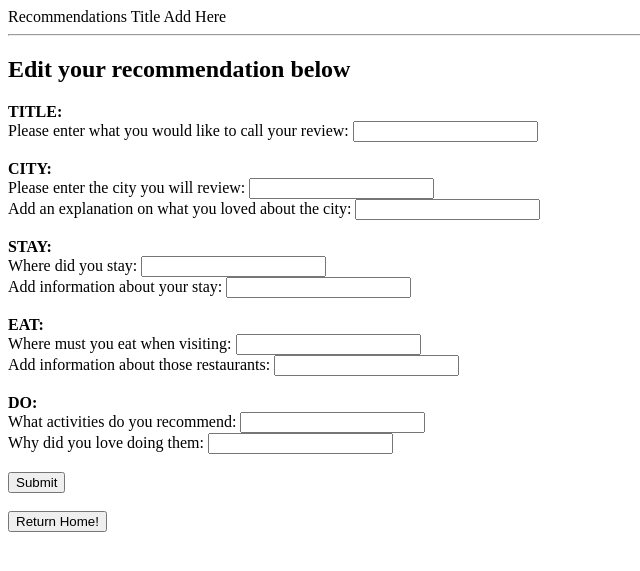
After one commit to EmilySerota/Trip_Rec_Project, a Flask app: page /recommendations/1/edit in a window 1280 px wide. The commit adds this page. Shown: the top 571 px of the page, without its empty margins (0-640 px from the left). Run offline with Flask 2, Linux system fonts and the light colour scheme; data that the repository does not hold is empty.

Commit message:
working routes

```diff
--- a/server.py
+++ b/server.py
@@ -96,7 +96,7 @@ def city_name_search():
     #pull in object info for that specific city - purpose: to get city id
     city_obj = City.query.filter_by(city_name=city_name).first()
 
-    #will need to add soemthing in case noone has reviewed the city
+    #will need to add logic in case noone has reviewed the city
     #if city_obj == None:
 
     #get the user rec object for all cities of that name
@@ -131,7 +131,7 @@ def add_rec_to_db():
     city_info = request.form.get('city_info')
 
 
-    #create the city obj if it doesn't exist other wise get the city_id ror recs instantiation.
+    #create the city obj if it doesn't exist other wise get the city_id for recs instantiation.
     city_obj = City.query.filter_by(city_name=city_name).first()
 
     if city_obj == None:
@@ -153,10 +153,80 @@ def add_rec_to_db():
     db.session.commit()
 
     flash("Awesome! You've created a recommendation")
-    return redirect('/')
-    #return redirect(f'/recommendations/{recommendations.rec_id}')
+    return redirect(f'/recommendations/{recommendation.rec_id}')
 
 
+
+@app.route('/view_recommendation/<int:rec_id>')
+def view_rec(rec_id):
+    """show an individual recommendation"""
+
+    recommendation = Recommendation.query.get(rec_id)
+    return render_template('recommendation_view.html', recommendation=recommendation)
+
+
+@app.route('/recommendations/edit')
+def edit_page():
+    """return list of a user's recommendations - can select edit from this page"""
+
+    #get username & user id info
+    username = session['username']
+    user_obj = User.query.filter_by(username=username).first()
+    user_id = user_obj.user_id
+
+    #get a list of recommendations that the user_id has created
+    user_recs = Recommendation.query.filter_by(user_id=user_id).all()
+
+    return render_template('users_recs.html', user_recs=user_recs, username=username)
+
+
+
+@app.route('/recommendations/<int:rec_id>/edit')
+def edit_rec(rec_id):
+    """renders recommendation so the user can make edits"""
+
+    recommendation = Recommendation.query.get(rec_id)
+    return render_template('recommendation_edit.html', recommendation=recommendation)
+
+
+
+@app.route('/recommendations/<int:rec_id>', methods=['POST'])
+def update_recommendation(rec_id):
+    """updates the new information in the database and returns the view page"""
+
+    recommendation = Recommendation.query.get(rec_id)
+
+    new_rec_name = request.form.get('rec_name')
+    new_stay_name= request.form.get('stay_name')
+    new_stay_info = request.form.get('stay_info')
+    new_eat_name = request.form.get('eat_name')
+    new_eat_info = request.form.get('eat_info')
+    new_do_name= request.form.get('do_name')
+    new_do_info = request.form.get('do_info')
+
+    #dont have to get user id or city id since that won't change
+
+    #check to see if each block of info has changed, and if it has update the information
+    if recommendation.rec_name != new_rec_name:
+        recommendation.rec_name = new_rec_name
+    if recommendation.stay_name != new_stay_name:
+        recommendation.stay_name = new_stay_name
+    if recommendation.stay_info != new_stay_info:
+        recommendation.stay_info = new_stay_info
+    if recommendation.eat_name != new_eat_name:
+        recommendation.eat_name = new_eat_name
+    if recommendation.eat_info != new_eat_info:
+        recommendation.eat_info = new_eat_info
+    if recommendation.do_name != new_do_name:
+        recommendation.do_name = new_do_name
+    if recommendation.do_info != new_do_info:
+        recommendation.do_info = new_do_info
+
+    #add and save updated information within database
+    db.session.add(recommendation)
+    db.session.commit()
+
+    return redirect(f'/recommendations/{rec_id}')
 
 ##############################################################
 
--- /dev/null
+++ b/templates/recommendation_edit.html
@@ -0,0 +1,33 @@
+{% extends 'base.html' %}
+{% block content %}
+<h2>Edit your recommendation below</h2>
+
+<form action='' method="POST">
+
+    <b>TITLE:</b><br>
+    Please enter what you would like to call your review: <input type='text' name=rec_name><br><br>
+
+    <b>CITY:</b><br>
+    Please enter the city you will review: <input type='text' name=city_name><br>
+    Add an explanation on what you loved about the city: <input type='text' name=city_info><br><br>
+
+    <b>STAY:</b><br>
+    Where did you stay: <input type='text' name=stay_name><br>
+    Add information about your stay: <input type='text' name=stay_info><br><br>
+
+    <b>EAT:</b><br>
+    Where must you eat when visiting: <input type='text' name=eat_name><br>
+    Add information about those restaurants: <input type='text' name=eat_info><br><br>
+
+    <b>DO:</b><br>
+    What activities do you recommend: <input type='text' name=do_name><br>
+    Why did you love doing them: <input type='text' name=do_info><br><br>
+
+<input type='submit'>
+</form>
+<br>
+<form action='/'>
+    <input type="submit" value="Return Home!" />
+</form>
+
+{% endblock %}
```
Also changed, not shown: templates/homepage.html (+6 -5 lines), templates/recommendation_view.html (added, +14 -0 lines), templates/users_recs.html (added, +21 -0 lines).
